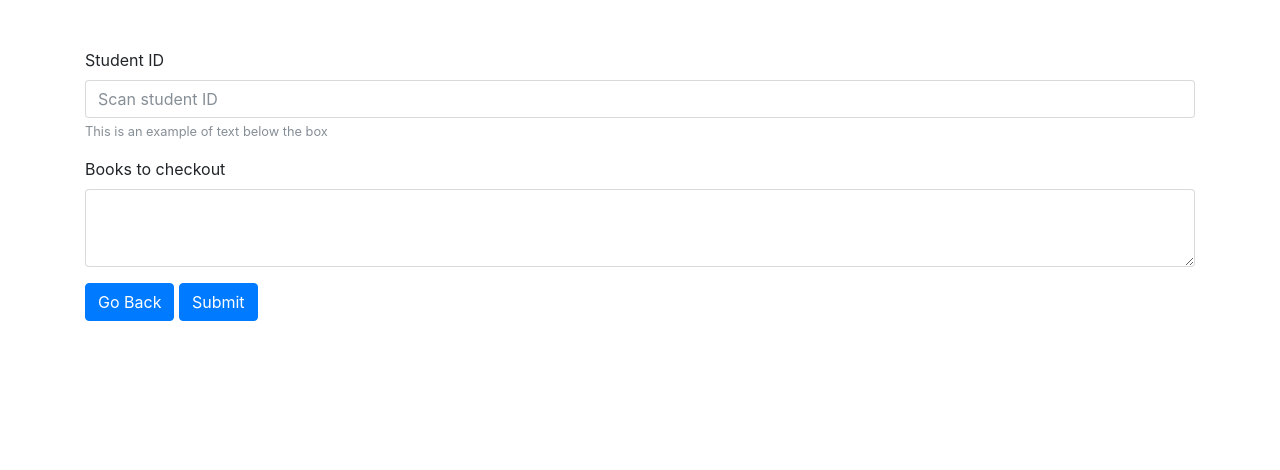
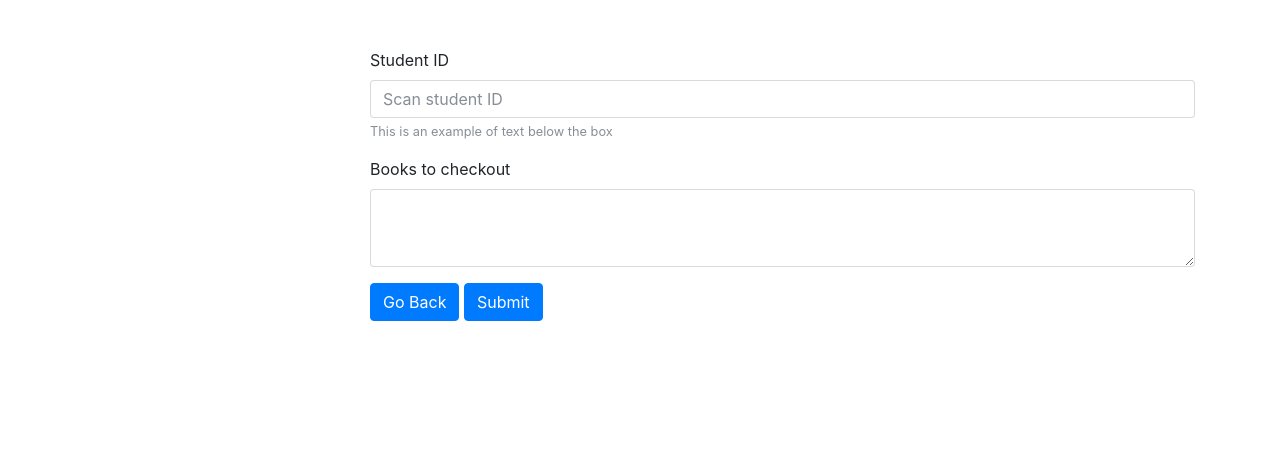
Before and after one commit to richytruitt/library_app, a Flask app: page /update in a window 1280 px wide. Shown: the top 470 px of the page. Run offline with Flask 2, Linux system fonts and the light colour scheme; data comes from the database, SQL or seed files in the repository; both versions use the stored data as it was after the commit; some libraries are stand-ins or nearby versions.

Commit message:
Changed the view so the video isn't as bulky and is off to the side

```diff
--- a/index.py
+++ b/index.py
@@ -11,8 +11,10 @@ def index():
 
 @app.route("/update")
 def update():
-    students = ['Richy Truitt', 'Cortney Jordan']
-    books = ["Test Book", "Test Book 2"]
+    db = DbFunctions()
+    students = db.get_student_names()
+    books = db.get_book_names()
+
     return render_template('form.html', names = students, books = books)
 
 @app.route('/checkout', methods=['POST'])
--- a/labelmaking/createlabels.py
+++ b/labelmaking/createlabels.py
@@ -25,5 +25,4 @@ class Create_Labels():
         for i in student_names:
 
             code = pyqrcode.create(i)
-            code.png('labelmaking/labels/students/{}.png'.format(i), scale=5
-            )
+            code.png('labelmaking/labels/students/{}.png'.format(i), scale=5)
--- a/templates/form.html
+++ b/templates/form.html
@@ -3,9 +3,8 @@
     <head>
         <link rel=stylesheet type=text/css href="{{ url_for('static', filename='css/bootstrap.min.css') }}">
         <script src="{{ url_for('static', filename='js/bootstrap.min.js') }}"></script>
-        <!-- <script type="text/javascript" src="https://rawgit.com/schmich/instascan-builds/master/instascan.min.js"></script> -->
         <script src="../static/js/instascan.min.js"></script>
-        <!-- <script type="text/javascript" src="{{ url_for('static', filename='js/main.js') }}"></script>  -->
+        <script src="https://ajax.googleapis.com/ajax/libs/jquery/3.2.1/jquery.min.js"></script>
     </head>
 
     <body>
@@ -14,6 +13,17 @@
         <br/>
 
         <div class = 'container'>
+
+
+            <div class="row">
+
+
+                <div class="col-sm-3">
+                    <video id="preview" style="width: 75%; height: 250px;"></video>
+                </div>
+
+
+                <div class="col-sm-9">
                      <form action="{{ url_for('checkout') }}" method="post" style="vertical-align: middle;">
 
                         <div class="form-group">
@@ -31,7 +41,8 @@
                         <button type="submit" class="btn btn-primary">Submit</button>
                     </form>
                 </div>
-    <video id="preview"></video>
+            </div>
+        </div>
     <script src="../static/js/test.js"></script>
 
     <script>
@@ -42,6 +53,7 @@
         console.log(books);
         let scanner = new Instascan.Scanner({ video: document.getElementById('preview') });
         scanner.addListener('scan', function (content) {
+            console.log(content)
             for(i=0; i<names.length; i++){
                 if(content === names[i]){
                     document.getElementById('student_id').value = content;
```
Also changed, not shown: database/library.db, labelmaking/labels/books/Test Book 2.png (deleted), labelmaking/labels/books/Test Book 3.png (deleted), labelmaking/labels/books/Test Book.png (deleted), labelmaking/labels/students/Chris Truitt.png (deleted), labelmaking/labels/students/Cortney Jordan.png (deleted), labelmaking/labels/students/Jackie Truitt.png (deleted), labelmaking/labels/students/Richy Truitt.png (deleted), 2 other files. Lines whose indentation alone changed are shown as unchanged.
